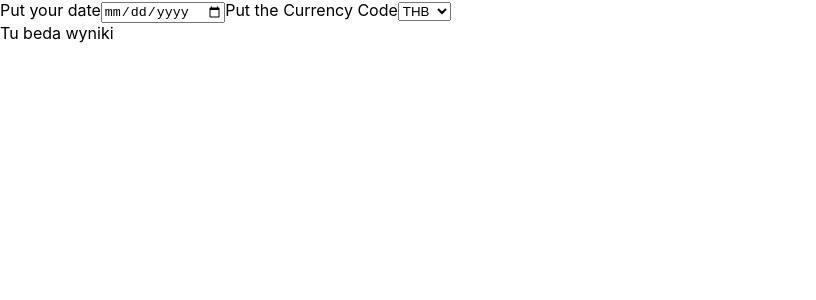
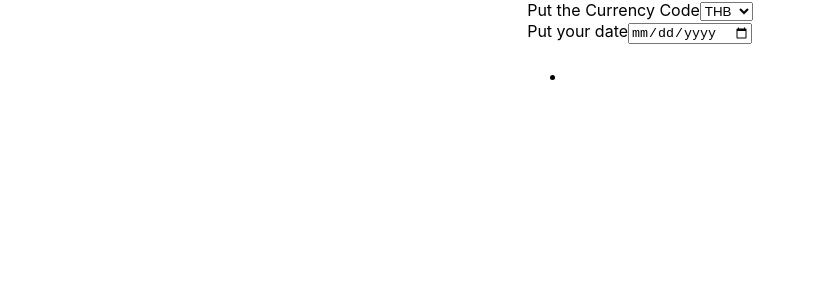
Before and after one commit to ComicMatthew/BankAPI-React, a React (Create React App) app in the folder bankapireact/: page / in a window 1280 px wide. Shown: the top 300 px of the page, without its empty margins (0-816 px from the left). Built offline with nearby package versions, Linux system fonts and the light colour scheme.

Commit message:
Data is fetching from url2 and rendered to list

```diff
--- a/bankapireact/src/App.js
+++ b/bankapireact/src/App.js
@@ -1,12 +1,38 @@
 import "./App.css";
-import SearchForm from "./Components/SearchForm"
-import Results from "./Components/Results"
+import React, { useState } from "react";
+import SearchForm from "./Components/SearchForm";
+import Results from "./Components/Results";
+
+// const DUMMY_ARRAY = [
+//   { currency: "bat (Tajlandia)", code: "THB", mid: 0.1322 },
+//   { currency: "dolar amerykański", code: "USD", mid: 4.3258 },
+//   { currency: "dolar australijski", code: "AUD", mid: 3.0616 },
+// ];
 
 function App() {
+  let [currencyData, setCurrencyData] = useState({
+    currency: "",
+    code: "",
+    mid: "",
+    date: "",
+  });
+
+  const addDateHandler = (data) => {
+    console.log(data);
+    setCurrencyData({
+      currency: data.currency,
+      code: data.code,
+      mid: data.rates[0].mid,
+      date: data.rates[0].effectiveDate,
+    });
+
+    console.log(currencyData);
+  };
+
   return (
     <div className="App">
-      <SearchForm />
-      <Results />
+      <SearchForm addDate={addDateHandler} />
+      <Results items={currencyData} />
     </div>
   );
 }
--- /dev/null
+++ b/bankapireact/src/Components/ListItem.js
@@ -0,0 +1,14 @@
+import React from "react";
+
+const ListItem = (props) => {
+  return (
+    <li>
+      <h1>{props.currency}</h1>
+      <h2>{props.code}</h2>
+      <h3>{props.mid}</h3>
+      <h3>{props.date}</h3>
+    </li>
+  );
+};
+
+export default ListItem;
--- a/bankapireact/src/Components/Results.js
+++ b/bankapireact/src/Components/Results.js
@@ -1,5 +1,24 @@
-const Results = () => {
-  return <div>Tu beda wyniki</div>;
+import ListItem from "./ListItem";
+import React from "react";
+
+const Results = (props) => {
+
+
+
+
+  return (
+    <ul>
+      {/* {props.items.map((item) => ( */}
+        <ListItem
+          key={props.items.code}
+          currency={props.items.currency}
+          code={props.items.code}
+          mid={props.items.mid}
+          date={props.items.date}
+        />
+      {/* ))} */}
+    </ul>
+  );
 };
 
 export default Results;
--- a/bankapireact/src/Components/SearchForm.js
+++ b/bankapireact/src/Components/SearchForm.js
@@ -1,10 +1,42 @@
-const SearchForm = () => {
+import { useState } from "react";
+import React from "react";
+
+const SearchForm = (props) => {
+  const [selectedValue, setData] = useState({
+    dateInput: "",
+    currInput: "",
+  });
+
+  const handleChange = (event) => {
+    const { name, value } = event.target;
+
+    setData((selectedValue) => ({
+      ...selectedValue,
+      [name]: value,
+    }));
+
+    console.log(selectedValue);
+    const table = "a";
+
+    // let url1 = `http://api.nbp.pl/api/exchangerates/tables/${table}/${selectedValue.dateInput}/`;
+    let url2 = `http://api.nbp.pl/api/exchangerates/rates/${table}/${selectedValue.currInput}/${selectedValue.dateInput}/`;
+    fetch(url2)
+      .then((response) => {
+        if (response.ok) {
+          // console.log(response)
+          return response.json();
+        } else {
+          return Promise.reject(`Http error: ${response.status}`);
+        }
+      })
+      .then((currencies) => {
+        // console.log(currencies);
+        props.addDate(currencies);
+      });
+  };
 
   return (
-    <form>
-      <label for="dateInput">Put your date</label>
-      <input name="dateInput" type="date" placeholder="RRRR-MM-DD" />
-
+    <form onChange={handleChange}>
       <label for="currInput">Put the Currency Code</label>
       <select name="currInput" id="currInput">
         <option value="THB">THB </option>
@@ -39,6 +71,9 @@ const SearchForm = () => {
         <option value="CNY">CNY</option>
         <option value="XDR">XDR</option>
       </select>
+      <br></br>
+      <label for="dateInput">Put your date</label>
+      <input name="dateInput" type="date" placeholder="RRRR-MM-DD" />
     </form>
   );
 };
--- a/bankapireact/src/index.css
+++ b/bankapireact/src/index.css
@@ -3,11 +3,6 @@ body {
   font-family: -apple-system, BlinkMacSystemFont, 'Segoe UI', 'Roboto', 'Oxygen',
     'Ubuntu', 'Cantarell', 'Fira Sans', 'Droid Sans', 'Helvetica Neue',
     sans-serif;
-  -webkit-font-smoothing: antialiased;
-  -moz-osx-font-smoothing: grayscale;
+  display: flex;
+  justify-content: center;
 }
-
-code {
-  font-family: source-code-pro, Menlo, Monaco, Consolas, 'Courier New',
-    monospace;
-}
```
